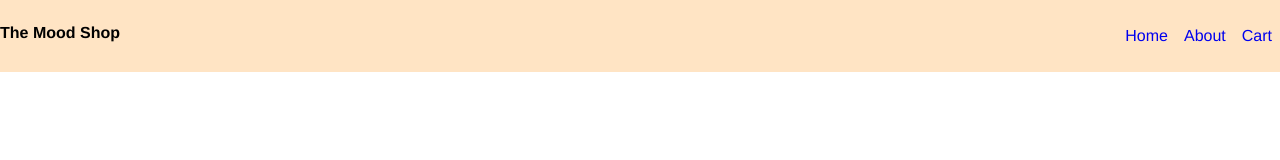
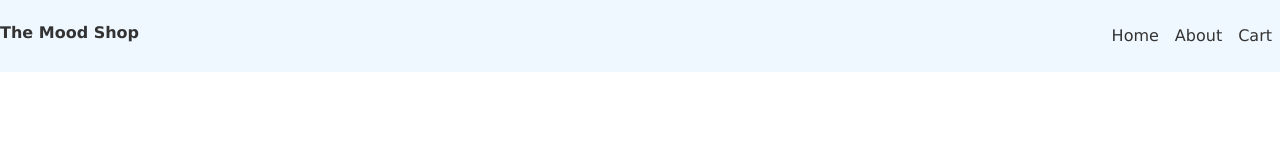
Before and after one commit to brooklyndippo/mood-shop, a plain HTML site: page index.html in a window 1280 px wide. Drawn offline with Linux system fonts and the light colour scheme.

Commit message:
styled colors and text

```diff
--- a/style.css
+++ b/style.css
@@ -1,5 +1,10 @@
+:root {
+    --text-color:#333;
+}
+
 body {
-    font-family: Helvetica;
+    color: var(--text-color);
+    font-family: Verdana, Geneva, Tahoma, sans-serif;
     font-size: 16px;
     line-height: 1.5;
     margin: 0;
@@ -9,11 +14,12 @@ body {
     display: flex;
     flex-direction: row;
     justify-content: space-between;
-    background-color: bisque;
+    background-color: aliceblue;
     list-style: none;
 }
 
 .page-header a {
+    color: var(--text-color);
     display: block;
     padding: 0.5em;
     text-decoration:none;
```
